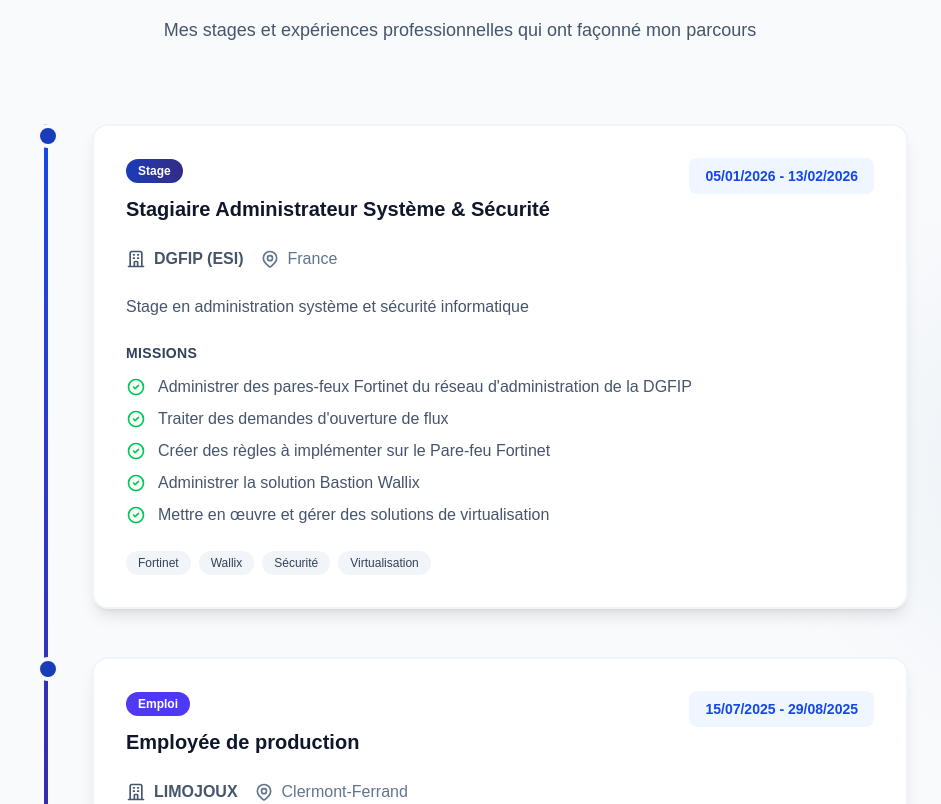
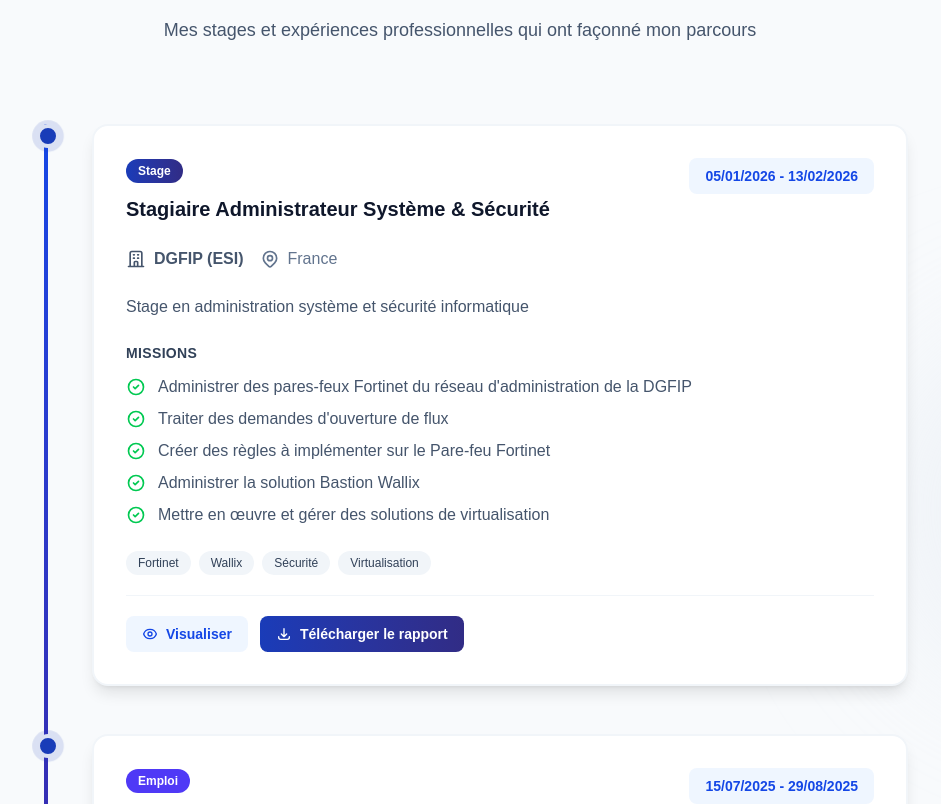
Before and after one commit to Mulho-MABIALA/danielle, a Next.js app: page /experiences in a window 1280 px wide. Shown: the part 340-1144 px from the top of the page, without its empty margins (180-1121 px from the left). Built offline with nearby package versions, Linux system fonts and the light colour scheme.

Commit message:
update navbar

```diff
--- a/app/components/Experience.tsx
+++ b/app/components/Experience.tsx
@@ -129,6 +129,34 @@ export default function Experience() {
                           </span>
                         ))}
                       </div>
+
+                      {/* Buttons for stages only */}
+                      {exp.type === 'stage' && exp.pdfPath && (
+                        <div className="flex flex-wrap gap-3 mt-5 pt-5 border-t border-slate-100 dark:border-slate-700">
+                          <a
+                            href={exp.pdfPath}
+                            target="_blank"
+                            rel="noopener noreferrer"
+                            className="inline-flex items-center gap-2 px-4 py-2 rounded-lg bg-blue-50 dark:bg-blue-900/20 text-blue-700 dark:text-blue-400 text-sm font-semibold hover:bg-blue-100 dark:hover:bg-blue-900/40 transition-all duration-200"
+                          >
+                            <svg className="w-4 h-4" fill="none" stroke="currentColor" viewBox="0 0 24 24">
+                              <path strokeLinecap="round" strokeLinejoin="round" strokeWidth={2} d="M15 12a3 3 0 11-6 0 3 3 0 016 0z" />
+                              <path strokeLinecap="round" strokeLinejoin="round" strokeWidth={2} d="M2.458 12C3.732 7.943 7.523 5 12 5c4.478 0 8.268 2.943 9.542 7-1.274 4.057-5.064 7-9.542 7-4.477 0-8.268-2.943-9.542-7z" />
+                            </svg>
+                            {t.experiences.visualiser}
+                          </a>
+                          <a
+                            href={exp.apiPath}
+                            download
+                            className="inline-flex items-center gap-2 px-4 py-2 rounded-lg bg-linear-to-r from-blue-800 to-indigo-900 text-white text-sm font-semibold hover:shadow-lg hover:shadow-blue-900/25 hover:scale-105 transition-all duration-200"
+                          >
+                            <svg className="w-4 h-4" fill="none" stroke="currentColor" viewBox="0 0 24 24">
+                              <path strokeLinecap="round" strokeLinejoin="round" strokeWidth={2} d="M4 16v1a3 3 0 003 3h10a3 3 0 003-3v-1m-4-4l-4 4m0 0l-4-4m4 4V4" />
+                            </svg>
+                            {t.experiences.telecharger}
+                          </a>
+                        </div>
+                      )}
                     </div>
                   </div>
                 </div>
--- a/app/translations/fr.ts
+++ b/app/translations/fr.ts
@@ -151,6 +151,8 @@ export const fr = {
     months: "Mois d'expérience",
     securityStage: 'Stage sécurité',
     companies: 'Entreprises',
+    visualiser: 'Visualiser',
+    telecharger: 'Télécharger le rapport',
     list: [
       {
         type: 'stage',
@@ -167,6 +169,8 @@ export const fr = {
           'Mettre en œuvre et gérer des solutions de virtualisation',
         ],
         tags: ['Fortinet', 'Wallix', 'Sécurité', 'Virtualisation'],
+        pdfPath: '/rapport-stage-dgfip.pdf',
+        apiPath: '/api/download/rapport-dgfip',
       },
       {
         type: 'emploi',
@@ -181,6 +185,8 @@ export const fr = {
           'Travail en équipe sur ligne de production',
         ],
         tags: ['Travail en équipe', 'Rigueur', 'Hygiène'],
+        pdfPath: '',
+        apiPath: '',
       },
       {
         type: 'stage',
@@ -194,6 +200,8 @@ export const fr = {
           "Rédiger une documentation technique détaillant la procédure d'installation, de configuration et d'utilisation",
         ],
         tags: ['Docker', 'QGIS', 'Documentation', 'Linux'],
+        pdfPath: '/rapport-stage-lije.pdf',
+        apiPath: '/api/download/rapport-lije',
       },
     ],
   },
--- a/app/translations/it.ts
+++ b/app/translations/it.ts
@@ -153,6 +153,8 @@ export const it: Translations = {
     months: 'Mesi di esperienza',
     securityStage: 'Tirocinio sicurezza',
     companies: 'Aziende',
+    visualiser: 'Visualizza',
+    telecharger: 'Scarica il rapporto',
     list: [
       {
         type: 'stage',
@@ -169,6 +171,8 @@ export const it: Translations = {
           'Implementare e gestire soluzioni di virtualizzazione',
         ],
         tags: ['Fortinet', 'Wallix', 'Sicurezza', 'Virtualizzazione'],
+        pdfPath: '/rapport-stage-dgfip.pdf',
+        apiPath: '/api/download/rapport-dgfip',
       },
       {
         type: 'emploi',
@@ -183,6 +187,8 @@ export const it: Translations = {
           'Lavoro in team sulla linea di produzione',
         ],
         tags: ['Lavoro in team', 'Rigore', 'Igiene'],
+        pdfPath: '',
+        apiPath: '',
       },
       {
         type: 'stage',
@@ -196,6 +202,8 @@ export const it: Translations = {
           "Redigere una documentazione tecnica che descriva la procedura di installazione, configurazione e utilizzo",
         ],
         tags: ['Docker', 'QGIS', 'Documentazione', 'Linux'],
+        pdfPath: '/rapport-stage-lije.pdf',
+        apiPath: '/api/download/rapport-lije',
       },
     ],
   },
```
